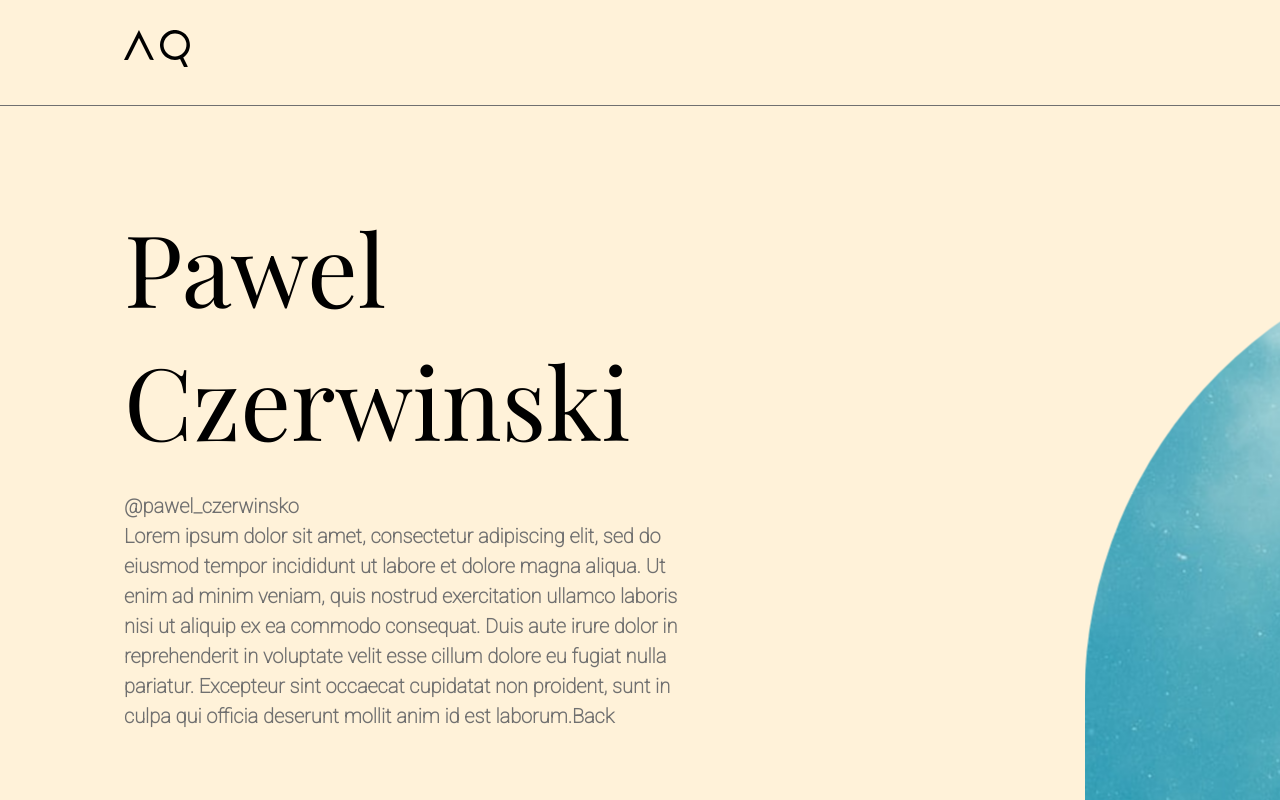
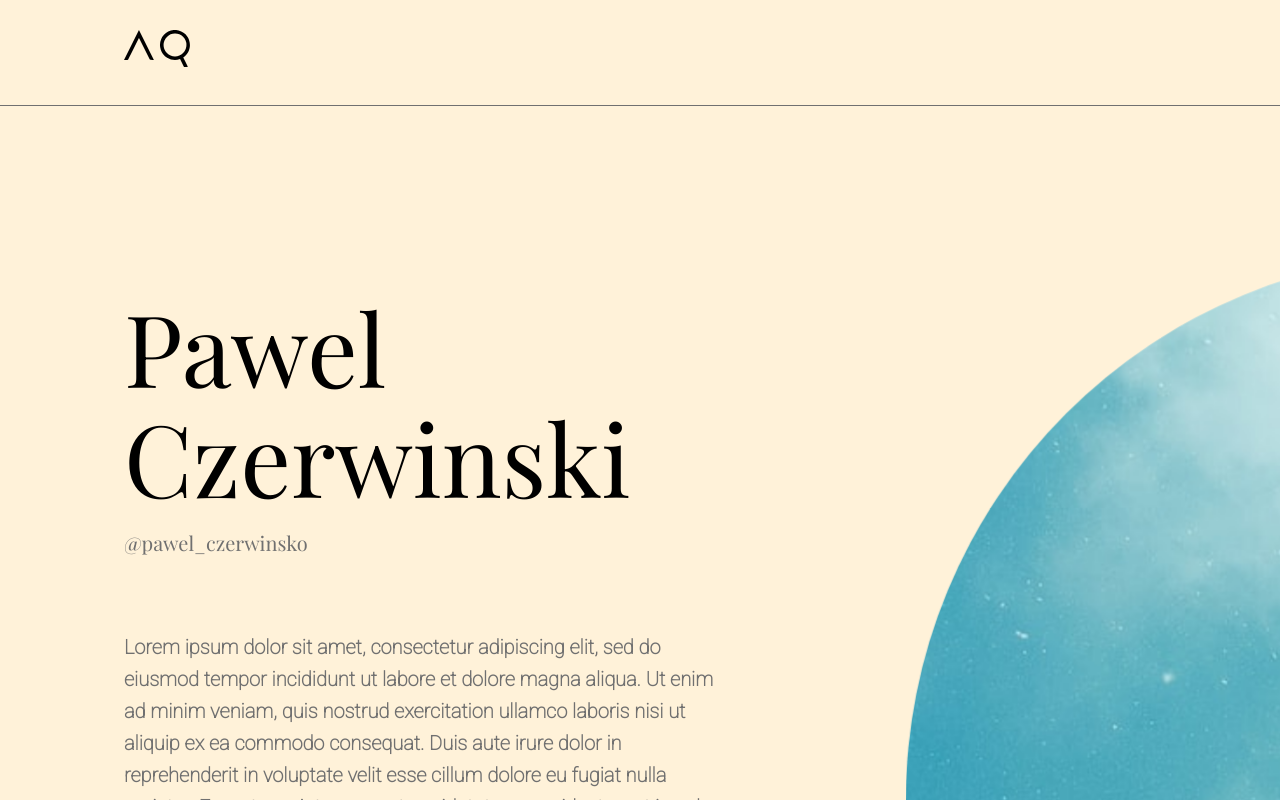
Before and after one commit to Not-Saved/aquest-interview, a Next.js app: page /detail/1 in a window 1280 px wide. Built offline with nearby package versions, Linux system fonts and the light colour scheme.

Commit message:
copied mockup details

```diff
--- a/components/Item.js
+++ b/components/Item.js
@@ -11,16 +11,16 @@ const imageVariants = {
 		transition: { duration: 1 },
 	},
 	compact: ({ index }) => ({
-		x: -370 * index,
-		scale: 0.9 ** index,
+		scale: 0.855 ** index + 0.1,
+		x: -290 * index - 14 * index * index,
 		y: 0,
 		transition: { duration: 1 },
 	}),
 	selected: ({ index }) => ({
 		transition: { duration: 1 },
-		x: (5 - index - 1) * 499 - 1500,
-		scale: 2,
-		y: 330,
+		x: (5 - index - 1) * 499 - 1630,
+		scale: 2.4,
+		y: 460,
 	}),
 	exit: ({ index, selected }) => ({
 		x: index >= selected.current ? 3000 : -3000,
@@ -47,7 +47,7 @@ const textVariants = {
 		opacity: 1,
 		transition: { duration: 1 },
 	},
-	detail: { opacity: 0, y: 0, x: -695, transition: { duration: 1 } },
+	detail: { opacity: 0, y: 0, x: -735, transition: { duration: 1 } },
 };
 
 export default function Item({ route, index, data, selected, setSelected }) {
@@ -67,6 +67,13 @@ export default function Item({ route, index, data, selected, setSelected }) {
 		else return "compact";
 	}
 
+	function handleClick() {
+		if (document.getElementById("scrollingList").style.cursor !== "grabbing" && route === "/slider") {
+			setSelected({ current: index + 1, removed: -1 });
+			router.push(`/detail/${index + 1}`, null);
+		}
+	}
+
 	return (
 		<motion.li className={styles.item}>
 			<motion.div
@@ -75,23 +82,12 @@ export default function Item({ route, index, data, selected, setSelected }) {
 				animate={getImageAnimate(selected)}
 				variants={imageVariants}
 				style={{ zIndex: 5 - index }}
-				onClick={(e) => {
-					if (document.getElementById("scrollingList").style.cursor !== "grabbing" && route === "/slider") {
-						setSelected({ current: index + 1, removed: -1 });
-						router.push(`/detail/${index + 1}`, null);
-					}
-				}}
+				onClick={handleClick}
 			>
-				<Image src={data.url} layout="fill" priority alt="" />
+				<Image src={data.url} layout="fill" priority alt="" quality={"100"} />
 			</motion.div>
-			<motion.div
-				className={styles.text}
-				custom={index}
-				initial={false}
-				animate={getTextAnimate(selected)}
-				variants={textVariants}
-			>
-				<h3>{data.name}</h3>
+			<motion.div className={styles.text} initial={false} animate={getTextAnimate(selected)} variants={textVariants}>
+				<h2>{data.name}</h2>
 				<p>{data.handle}</p>
 			</motion.div>
 		</motion.li>
--- a/components/List.js
+++ b/components/List.js
@@ -9,7 +9,7 @@ import data from "data.json";
 const listVariants = {
 	slider: {
 		width: "100vw",
-		x: -695,
+		x: -735,
 		transition: {
 			duration: 1,
 		},
@@ -42,7 +42,7 @@ export default function List({ route, router }) {
 				className={styles.list}
 				id="scrollingList"
 				drag={route === "/slider" ? "x" : false}
-				dragConstraints={{ left: route === "/" ? 0 : -762, right: 0 }}
+				dragConstraints={{ left: route === "/" ? 0 : -765, right: 0 }}
 				dragSnapToOrigin={route === "/"}
 				whileDrag={{ cursor: "grabbing" }}
 				animate={controls}
--- a/components/item.module.css
+++ b/components/item.module.css
@@ -1,7 +1,7 @@
 .image {
 	position: relative;
-	height: 583px;
-	width: 459px;
+	height: 581px;
+	width: 456px;
 	margin-bottom: 20px;
 }
 
@@ -19,10 +19,13 @@
 	cursor: pointer;
 }
 
-.text > h3 {
+.text > h2 {
 	text-align: center;
+	font-weight: normal;
+	font-size: 40px;
 }
 
 .text > p {
+	font-size: 20px;
 	text-align: center;
 }
--- a/components/modeSwitch.module.css
+++ b/components/modeSwitch.module.css
@@ -1,6 +1,6 @@
 .modeSwitchContainer {
 	position: absolute;
-	bottom: 50px;
+	bottom: 58px;
 	right: var(--content-margin-horizontal);
 }
 
--- a/components/pageWrapper.module.css
+++ b/components/pageWrapper.module.css
@@ -1,6 +1,6 @@
 .wrapper {
 	position: relative;
-	flex-basis: 570px;
+	flex-basis: 611px;
 	flex-shrink: 0;
 	margin-left: var(--content-margin-horizontal);
 }
--- /dev/null
+++ b/components/svg/ArrowSvg.js
@@ -0,0 +1,12 @@
+export default function ArrowSvg() {
+	return (
+		<svg xmlns="http://www.w3.org/2000/svg" width="23.201" height="18.982" viewBox="0 0 23.201 18.982">
+			<path
+				id="arrow-left"
+				d="M12.237,3.309a1.055,1.055,0,0,1,0,1.491L5.6,11.437H24.146a1.055,1.055,0,1,1,0,2.109H5.6l6.636,6.636a1.055,1.055,0,1,1-1.491,1.492L2.309,13.237a1.055,1.055,0,0,1,0-1.491l8.437-8.437A1.055,1.055,0,0,1,12.237,3.309Z"
+				transform="translate(-2 -3)"
+				fillRule="evenodd"
+			/>
+		</svg>
+	);
+}
--- a/pages/detail/[id].js
+++ b/pages/detail/[id].js
@@ -1,12 +1,14 @@
 import { motion } from "framer-motion";
 import Head from "next/head";
 import Link from "next/link";
+
+import ArrowSvg from "components/svg/ArrowSvg";
 
 import data from "data.json";
 
 const descriptionVariants = {
 	exit: {
-		x: -695,
+		x: -735,
 		transition: { duration: 1 },
 	},
 	enter: {
@@ -21,22 +23,24 @@ export default function Detail(props) {
 			<Head>
 				<title>{props.name}</title>
 				<meta name="description" content="An assignment for a job interview" />
-				<link rel="icon" href="/favicon.ico" />
 			</Head>
 			<motion.div
 				key="content"
-				className="content"
+				className="content detail"
 				variants={descriptionVariants}
-				initial={{ x: -695 }}
+				initial={{ x: -735 }}
 				exit="exit"
 				animate="enter"
 			>
 				<h2 className="title">{props.name}</h2>
 				<p className="handle">{props.handle}</p>
-				<p className="description">
-					{props.description}
-					<Link href="/slider">Back</Link>
-				</p>
+				<p className="description">{props.description}</p>
+				<Link href="/slider">
+					<a className="back">
+						<ArrowSvg />
+						<span>Back</span>
+					</a>
+				</Link>
 			</motion.div>
 		</>
 	);
@@ -55,6 +59,6 @@ export async function getStaticPaths() {
 export async function getStaticProps({ params }) {
 	const props = data[params.id];
 	return {
-		props: props, // will be passed to the page component as props
+		props: props,
 	};
 }
--- a/styles/globals.css
+++ b/styles/globals.css
@@ -27,6 +27,15 @@ li {
 	box-sizing: border-box;
 }
 
+h2 {
+	font-family: "Playfair Display", serif;
+	color: var(--text-color);
+}
+
+p {
+	color: var(--secondary-text-color);
+}
+
 .visuallyHidden {
 	border: 0;
 	padding: 0;
@@ -51,14 +60,47 @@ li {
 .content > h2 {
 	font-family: "Playfair Display", serif;
 	font-size: 100px;
+	line-height: 110px;
 	font-weight: normal;
-	color: var(--text-color);
-	margin-bottom: 25px;
+	margin-bottom: 32px;
+	margin-top: 91.5px;
 }
 
 .content > p {
 	font-size: 20px;
 	font-weight: bold;
-	line-height: 30px;
-	color: var(--secondary-text-color);
+	line-height: 32px;
 }
+
+.content.home {
+	width: calc(100% - 40px);
+}
+
+.content.detail > h2 {
+	margin-bottom: 15px;
+}
+
+.content.detail > p.handle {
+	font-family: "Playfair Display", serif;
+	font-weight: normal;
+	margin-bottom: 72px;
+}
+
+.content.detail > p.description {
+	margin-bottom: 72px;
+}
+
+.content.detail > .back {
+	display: flex;
+	align-items: center;
+	font-size: 20px;
+
+	text-transform: uppercase;
+	font-weight: bold;
+	color: var(--text-color);
+	font-family: "Roboto", serif;
+}
+
+.content.detail > .back span {
+	padding-left: 16.8px;
+}
```
Also changed, not shown: pages/index.js (+3 -4 lines), pages/slider.js (+8 -1 lines).
